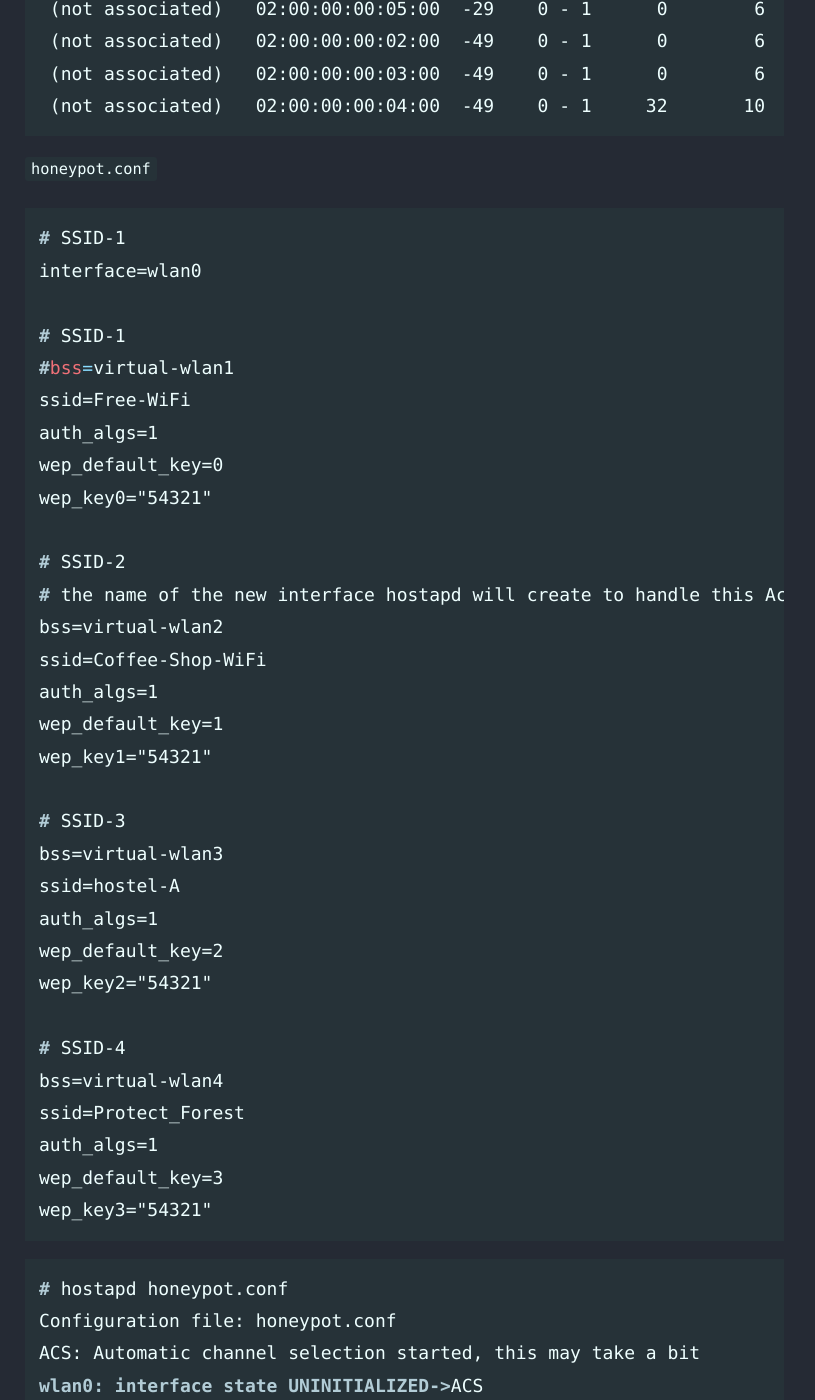
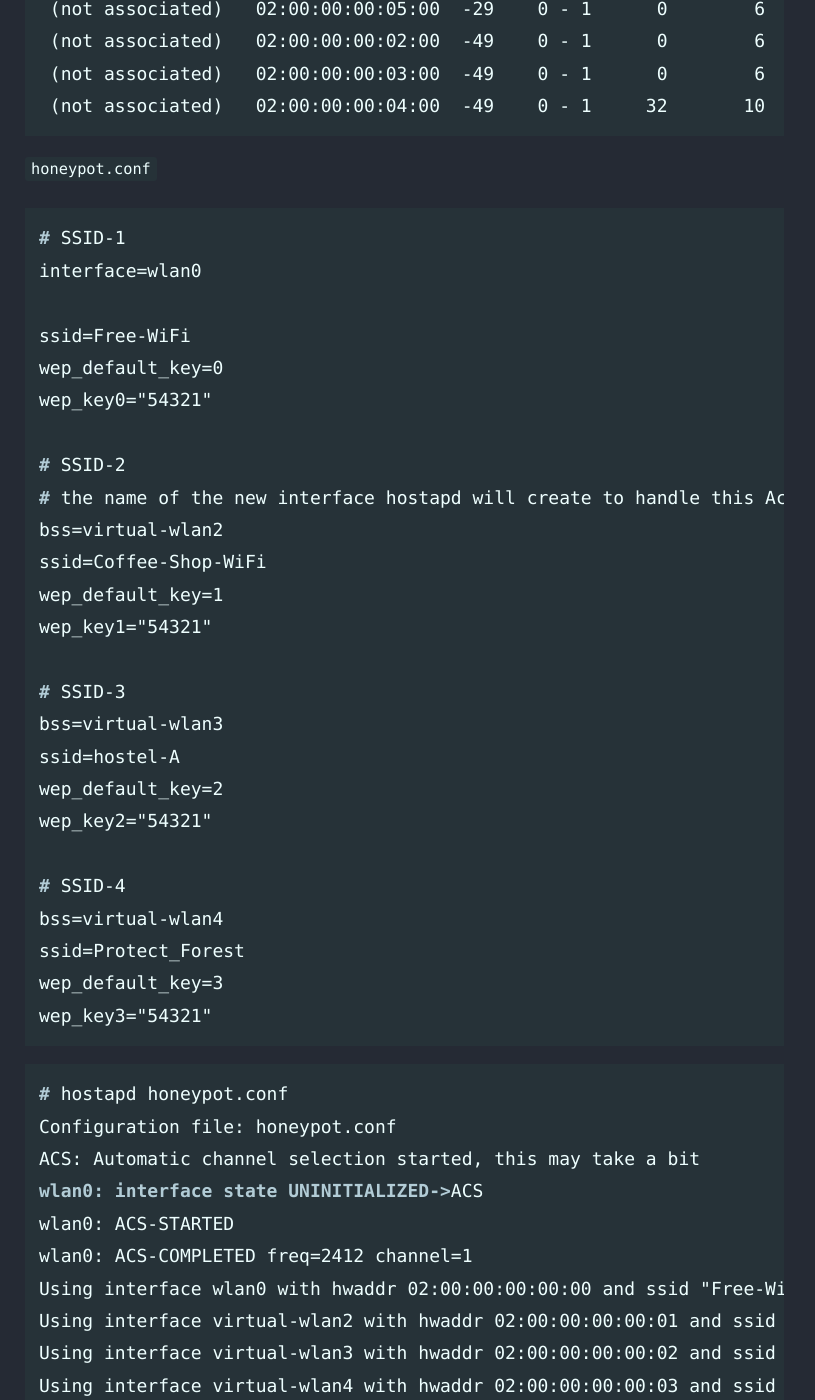
Before and after one commit to jai-the-seeker/musings, a Jekyll site: the page built from _posts/2020-04-21-WiFi.markdown, in a window 1280 px wide and 1400 px high, scrolled down 1071 px. Shown: the whole window, without its empty margins (350-1165 px from the left). Built offline with Jekyll 4.4.1, drawn with Linux system fonts in a browser that asks for light colours; nearby versions of some CDN libraries; some of the changed text lies outside the part shown.

Commit message:
update post

````diff
--- a/_posts/2020-04-21-WiFi.markdown
+++ b/_posts/2020-04-21-WiFi.markdown
@@ -40,10 +40,7 @@ CH 13 ][ Elapsed: 18 s ][ 2020-04-21 08:44
 # SSID-1
 interface=wlan0
 
-# SSID-1
-#bss=virtual-wlan1
 ssid=Free-WiFi
-auth_algs=1
 wep_default_key=0
 wep_key0="54321"
 
@@ -51,21 +48,18 @@ wep_key0="54321"
 # the name of the new interface hostapd will create to handle this Access Point
 bss=virtual-wlan2
 ssid=Coffee-Shop-WiFi
-auth_algs=1
 wep_default_key=1
 wep_key1="54321"
 
 # SSID-3
 bss=virtual-wlan3
 ssid=hostel-A
-auth_algs=1
 wep_default_key=2
 wep_key2="54321"
 
 # SSID-4
 bss=virtual-wlan4
 ssid=Protect_Forest
-auth_algs=1
 wep_default_key=3
 wep_key3="54321"
 ```
````
Also changed, not shown: other parts of _posts/2020-04-21-WiFi.markdown (+1 -1 lines).
